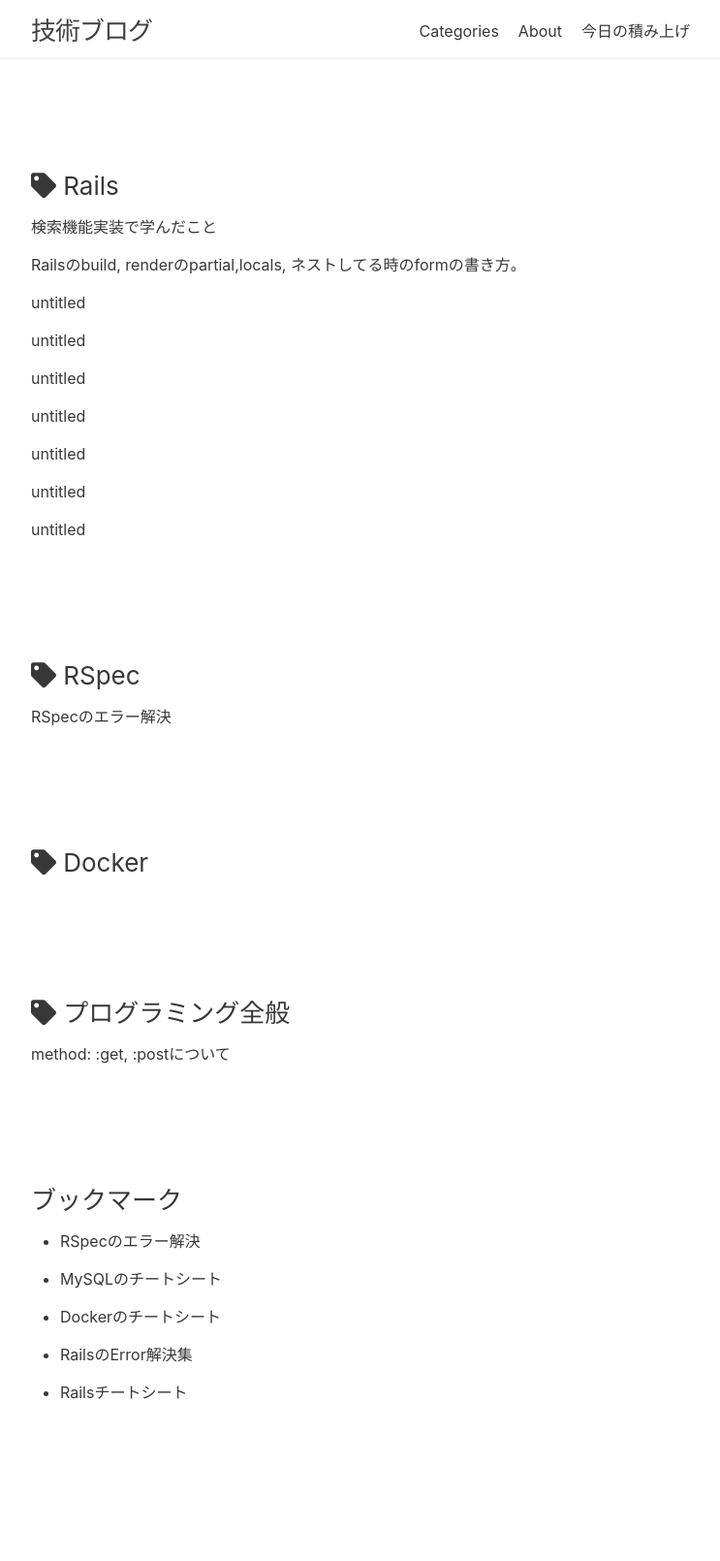
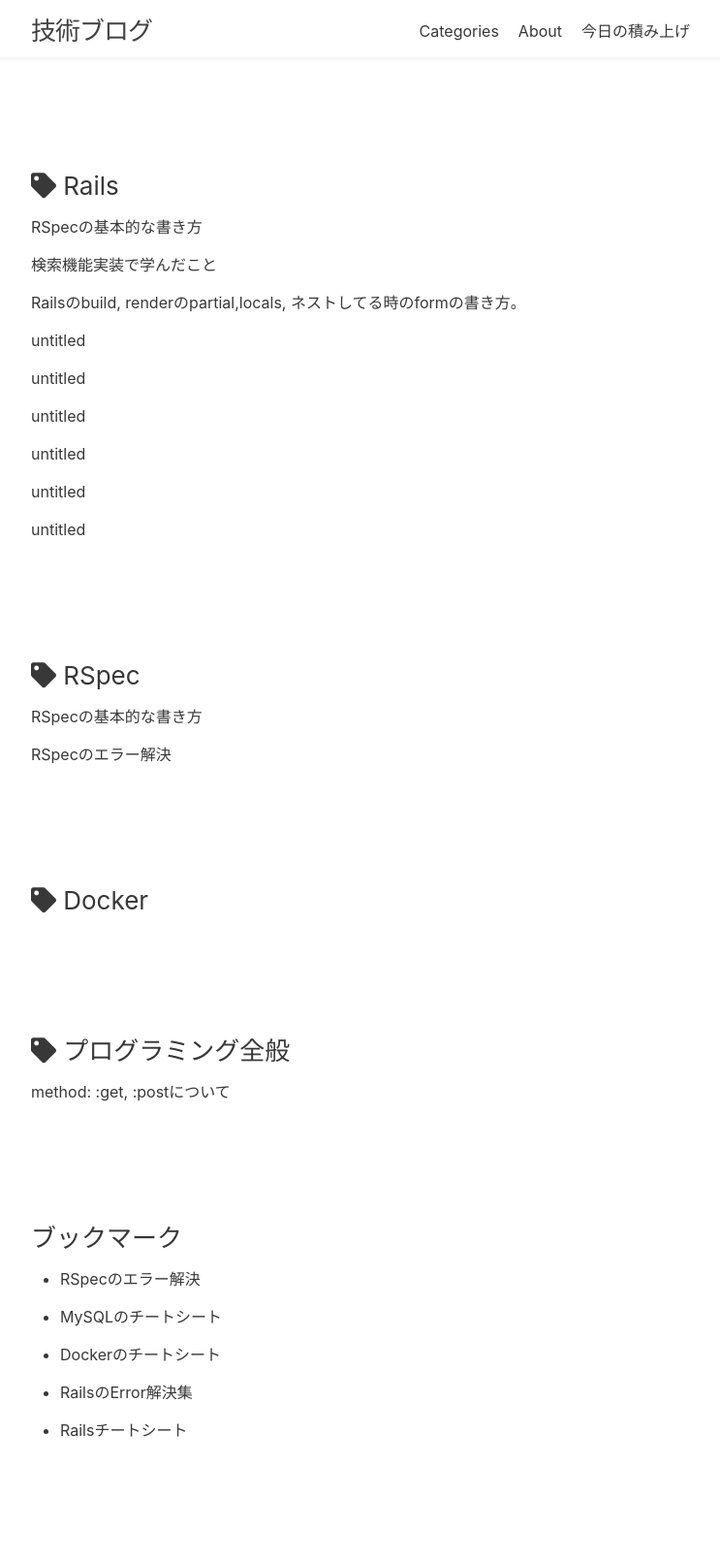
Before and after one commit to kazblog/kazblog.github.io, a Jekyll site: the page built from pages/Categories.md, in a window 1280 px wide. Shown: the whole page at 97% size, without its empty margins (268-1011 px from the left). Built offline with Jekyll 4.4.1, drawn with Linux system fonts in a browser that asks for light colours; nearby versions of some CDN libraries; before the commit the page ends 1571 px from its top, so only the background shows below that; part of the change alters nothing that is shown.

Commit message:
Update 2021-01-15-rails copy 8.md

````diff
--- a/_posts/things_what_i_learned/2021-01-15-rails copy 8.md
+++ b/_posts/things_what_i_learned/2021-01-15-rails copy 8.md
@@ -1,11 +1,30 @@
 ---
 layout: post
-title:  "untitled"
-date:   2021-01-15 12:39:36 +0900
-categories: rails
-permalink: /untitled
+title:  "RSpecの基本的な書き方"
+date:   2021-01-25 12:39:36 +0900
+categories: rspec rails
+permalink: /rspec-basic-syntax
 excerpt_separator: <!--more-->
-tags: rails
+tags: rails rspec
 ---
 
 <!--more-->
+
+RSpecのfill_inの書き方
+
+```ruby
+perform_enqueued_jobs do
+      expect {
+        fill_in "user_name", with: "testname"
+        fill_in "user_password", with: "test_password"
+        fill_in "user_password_confirmation", with: "test_password"
+        select "1年", from: "user_year"
+        fill_in "user_bio", with: "hello"
+        click_button "アカウント作成"
+      }.to change(User, :count).by(0)
+  end
+```
+
+・fill_inにmodel_ラベル名, withにユーザーが入力するであろう文字列。
+
+select_tagは他と書き方が違うので注意。
````
